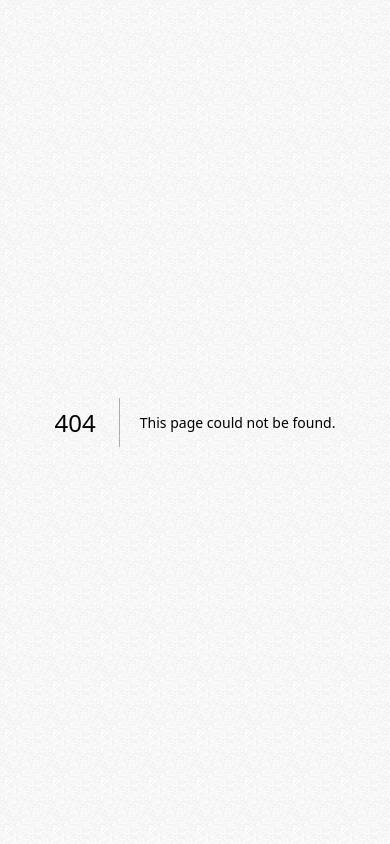
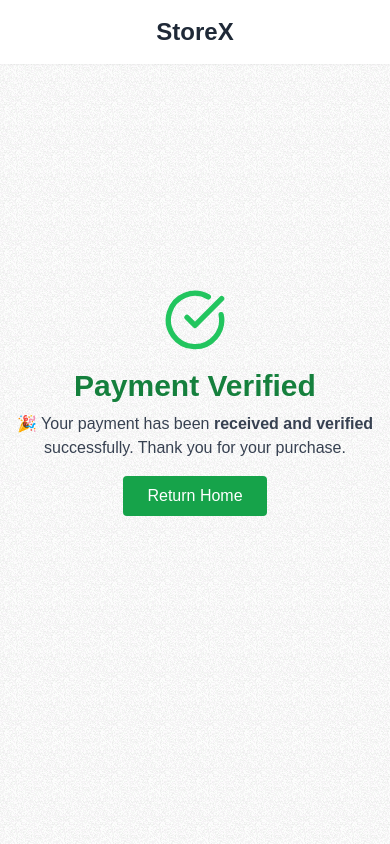
Before and after one commit to SentinalX1/paychangu-integration-demo, a Next.js app: page /payment-success in a window 390 px wide. Before the commit this address had no page. Built offline with nearby package versions, Linux system fonts and the light colour scheme.

Commit message:
fixed mobile UUID issue.  payment success page

```diff
--- /dev/null
+++ b/app/api/finalize-payment/route.ts
@@ -0,0 +1,54 @@
+import { NextRequest } from 'next/server';
+import axios from 'axios';
+
+export async function GET(req: NextRequest) {
+  const { searchParams } = new URL(req.url);
+  const tx_ref = searchParams.get('tx_ref');
+  const status = searchParams.get('status');
+
+  if (!tx_ref || !status) {
+    return new Response(JSON.stringify({ message: 'Missing tx_ref or status' }), {
+      status: 400,
+      headers: { 'Content-Type': 'application/json' },
+    });
+  }
+
+  try {
+    const secretKey = process.env.PAYCHANGU_SECRET_KEY;
+    if (!secretKey) {
+      throw new Error('Missing PAYCHANGU_SECRET_KEY in environment');
+    }
+
+    const verifyUrl = `https://api.paychangu.com/verify-payment/${tx_ref}`;
+
+    const { data } = await axios.get(verifyUrl, {
+      headers: {
+        Accept: 'application/json',
+        Authorization: `Bearer ${secretKey}`,
+      },
+    });
+
+    if (data.status === 'success') {
+      console.log('✅ Payment verified:', data);
+
+      // TODO: update DB, mark order as paid, etc.
+
+      return new Response(JSON.stringify({ message: 'Payment verified successfully', tx_ref }), {
+        status: 200,
+        headers: { 'Content-Type': 'application/json' },
+      });
+    } else {
+      console.warn('❌ Payment not successful:', data);
+      return new Response(JSON.stringify({ message: 'Payment not successful', tx_ref }), {
+        status: 400,
+        headers: { 'Content-Type': 'application/json' },
+      });
+    }
+  } catch (error) {
+    console.error('❌ Error verifying payment:', error);
+    return new Response(JSON.stringify({ message: 'Error verifying payment' }), {
+      status: 500,
+      headers: { 'Content-Type': 'application/json' },
+    });
+  }
+}
--- a/app/payment-form/page.tsx
+++ b/app/payment-form/page.tsx
@@ -17,7 +17,6 @@ import Image from "next/image";
 import { useSearchParams } from "next/navigation";
 import { useForm } from "react-hook-form";
 import { z } from "zod";
-import { generateTxRef, PopupSDK } from 'paychangu-js';
 import { useEffect, useState } from "react";
 import { Loader } from "lucide-react";
 import { products } from "@/lib";
@@ -43,8 +42,8 @@ export default function PaymentForm() {
       email: "",
       currency: "MWK",
       amount: Number(product.Amount) || 0,
-      callbackUrl: "https://yourdomain.com/api/finalize-payment", // Placeholder callback URL
-      returnUrl: "https://yourdomain.com/payment-success", // Placeholder return URL
+      callbackUrl: "http://localhost:3000/api/finalize-payment",
+      returnUrl: "http://localhost:3000/payment-success",
     },
   });
 
--- /dev/null
+++ b/app/payment-success/page.tsx
@@ -0,0 +1,46 @@
+"use client";
+
+import { useSearchParams } from "next/navigation";
+import { CheckCircleIcon } from "lucide-react";
+import Link from "next/link";
+
+export default function PaymentSuccess() {
+  const searchParams = useSearchParams();
+  const txRef = searchParams.get("tx_ref");
+
+  return (
+    <>
+      {/* Header */}
+      <div className="py-4 bg-white shadow-sm">
+        <Link href="/">
+          <h1 className="text-center text-2xl font-bold text-gray-800 cursor-pointer">
+            StoreX
+          </h1>
+        </Link>
+      </div>
+
+      {/* Success Message */}
+      <main className="min-h-[80vh] flex flex-col items-center justify-center px-4 text-center">
+        <CheckCircleIcon className="text-green-500 w-16 h-16 mb-4" />
+        <h1 className="text-3xl font-bold mb-2 text-green-700">Payment Verified</h1>
+        <p className="text-gray-700 max-w-md mb-4">
+          🎉 Your payment has been <strong>received and verified</strong> successfully.
+          Thank you for your purchase.
+        </p>
+
+        {txRef && (
+          <p className="text-sm text-gray-500 mb-6">
+            Transaction Reference:
+            <span className="ml-2 font-mono text-blue-600">{txRef}</span>
+          </p>
+        )}
+
+        <Link href="/">
+          <button className="bg-green-600 text-white px-6 py-2 rounded hover:bg-green-700 transition">
+            Return Home
+          </button>
+        </Link>
+      </main>
+    </>
+  );
+}
--- a/lib/payment-helpers.ts
+++ b/lib/payment-helpers.ts
@@ -7,7 +7,7 @@ export async function verifyTransaction(tx_ref: string) {
     {
       headers: {
         Accept: "application/json",
-        Authorization: `Bearer ${process.env.NEXT_PUBLIC_PAYCHANGU_SECRET_KEY}`,
+        Authorization: `Bearer ${process.env.PAYCHANGU_SECRET_KEY}`,
       },
     },
   );
--- a/package.json
+++ b/package.json
@@ -13,6 +13,7 @@
     "@radix-ui/react-label": "^2.1.1",
     "@radix-ui/react-slot": "^1.1.1",
     "@radix-ui/react-switch": "^1.1.2",
+    "axios": "^1.10.0",
     "class-variance-authority": "^0.7.1",
     "clsx": "^2.1.1",
     "lucide-react": "^0.469.0",
--- /dev/null
+++ b/types/global.d.ts
@@ -0,0 +1,9 @@
+import type { LevelData } from "./paychangu";
+
+export {};
+
+declare global {
+  interface Window {
+    PaychanguCheckout?: (config: LevelData) => void;
+  }
+}
```
Also changed, not shown: lib/actions/actions.ts (+6 -4 lines), types/paychangu.ts (+6 -3 lines), 1 other file (tests, documents, lock files or other folders).
